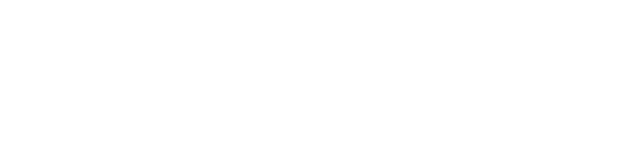
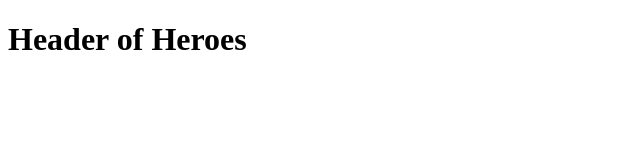
Before and after one commit to moliveiradj/learnangular, a plain HTML site: page index.html in a window 1280 px wide. Shown: the whole page, without its empty margins (0-640 px from the left). Drawn offline with Linux system fonts and the light colour scheme.

Commit message:
Alterações no <body> do arquivo index.html

```diff
--- a/index.html
+++ b/index.html
@@ -2,8 +2,9 @@
 <html>
 <head>
 <meta charset="UTF-8">
-<title> Meu Site </title>
+<title> Heroes  </title>
 </head>
 <body>
+<h1>Header of Heroes</h1>
 </body>
 </html>
```
